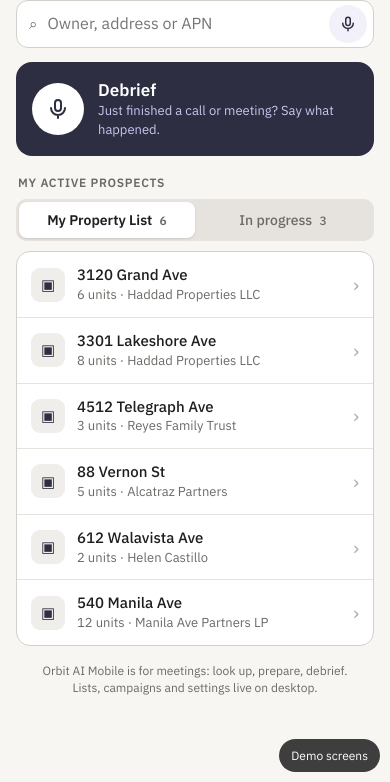
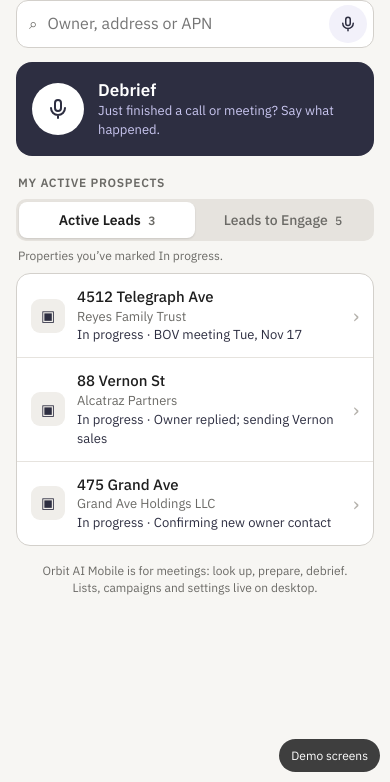
Before and after one commit to jpederson211/pls-demo, a plain HTML site: page mobile/index.html in a window 390 px wide. Shown: the part 62-844 px from the top of the page. Drawn offline with Linux system fonts and the light colour scheme.

Commit message:
Orbit AI Mobile: Home toggles Active Leads / Leads to Engage
Active Leads = properties marked In progress. Leads to Engage = Orbit AI
suggestions from recent signals, untouched ~60 days, each with a reason.

Co-Authored-By: Claude Opus 5.5 <noreply@anthropic.com>
Claude-Session: https://claude.ai/code/session_01VbRkhoXZY2H8x9UTT7wn69

```diff
--- a/mobile/index.html
+++ b/mobile/index.html
@@ -324,6 +324,8 @@ var OWNERS = {
   castillo:{ name:'Helen Castillo', contact:'Helen Castillo', first:'Helen', phone:'(510) 555-0129', kind:'Individual · out of area',
     signal:['Scanned the QR code yesterday','Recent activity postcard, delivered Nov 9'], props:['walavista612'],
     touches:[{id:'c1',date:'Yesterday',who:'Owner',how:'QR',prop:'612 Walavista Ave',out:'Scanned',sum:'Viewed the 94610 sales page for about two minutes.',notes:'Opened the 2-unit sale at 544 Lester Ave.'}] },
+  park1840:{ name:'1840 Park LLC', contact:'No named contact on file', first:'the owner', phone:'(510) 555-0150', kind:'LLC · single building',
+    signal:['Long hold, never contacted','Owned 1840 Park Blvd for 19 years'], props:['park1840'], touches:[] },
   manila:{ name:'Manila Ave Partners LP', contact:'Robert Lin', first:'Robert', phone:'(510) 555-0174', kind:'Limited partnership',
     signal:['Loan likely comes due in 2027','Last touch was a July email'], props:['manila540'],
     touches:[{id:'m1',date:'Jul 9',who:'Edson Ruiz',how:'Email',prop:'540 Manila Ave',out:'Opened',sum:'Recent activity flyer.',notes:'Opened.'}] }
@@ -343,6 +345,7 @@ var PROPS = {
   lee412:{a:'412 Lee St',z:'94610',u:4,o:'alcatraz',held:'since 2017',apn:'010-0799-024'},
   grand475:{a:'475 Grand Ave',z:'94610',u:12,o:'grandave',held:'since 2004',apn:'010-0806-002',sig:'Mailing address changed'},
   walavista612:{a:'612 Walavista Ave',z:'94610',u:2,o:'castillo',held:'since 1998',apn:'011-0870-012',sig:'QR scan yesterday'},
+  park1840:{a:'1840 Park Blvd',z:'94606',u:8,o:'park1840',held:'since 2007',apn:'022-0341-015',sig:'Held 19 years; never contacted'},
   manila540:{a:'540 Manila Ave',z:'94609',u:12,o:'manila',held:'since 2010',apn:'013-1131-008',sig:'Loan likely due 2027'}
 };
 var BRIEF = {
@@ -427,12 +430,13 @@ function home(){
     else b+='<div class="banner"><div><b>Uploading your debrief…</b>Recorded '+S.queued.at+' · '+S.queued.len+'</div></div>';
   }
   if(S.draft) b+='<div class="banner"><div style="flex:1"><b>Finish your debrief</b>'+esc(S.draft.label)+'</div><button class="btn sm primary" onclick="resumeDraft()">Finish</button></div>';
-  var tab=S.homeTab||'mine';
-  var MY=['grand3120','lakeshore3301','telegraph4512','vernon88','walavista612','manila540'];
-  var INP=[['telegraph4512','BOV meeting Tue, Nov 17'],['vernon88','Owner replied; sending Vernon sales'],['grand475','Confirming new owner contact']];
-  var rec=tab==='mine'?MY.map(function(k){return liProp(k)}).join(''):
-    INP.map(function(x){var p=PROPS[x[0]];return '<div class="li" onclick="go(\'property/'+x[0]+'\')"><span class="ic">▣</span><span class="tx"><b>'+esc(p.a)+'</b><span>'+esc(OWNERS[p.o].name)+'</span><span style="color:var(--navy)">In progress · '+esc(x[1])+'</span></span><span class="chev">›</span></div>'}).join('');
-  var seg='<div class="seg"><button class="'+(tab==='mine'?'on':'')+'" onclick="S.homeTab=\'mine\';home()">My Property List <span>6</span></button><button class="'+(tab==='inp'?'on':'')+'" onclick="S.homeTab=\'inp\';home()">In progress <span>3</span></button></div>';
+  var tab=S.homeTab||'active';
+  var ACTIVE=[['telegraph4512','BOV meeting Tue, Nov 17'],['vernon88','Owner replied; sending Vernon sales'],['grand475','Confirming new owner contact']];
+  var ENGAGE=[['grand3120','Loan matures in 58 days; no broker conversation in 5 months'],['walavista612','Owner scanned the postcard QR code yesterday'],['manila540','Loan likely due 2027; last touch was a July email'],['lakeshore3301','Loan estimated for 2027; never called'],['park1840','Held 19 years; never contacted']];
+  function row(x,label){var p=PROPS[x[0]];return '<div class="li" onclick="go(\'property/'+x[0]+'\')"><span class="ic">'+(tab==='engage'?'✦':'▣')+'</span><span class="tx"><b>'+esc(p.a)+'</b><span>'+esc(OWNERS[p.o].name)+'</span><span style="color:var(--navy);white-space:normal">'+label+esc(x[1])+'</span></span><span class="chev">›</span></div>'}
+  var rec=tab==='active'?ACTIVE.map(function(x){return row(x,'In progress · ')}).join(''):ENGAGE.map(function(x){return row(x,'Why: ')}).join('');
+  var seg='<div class="seg"><button class="'+(tab==='active'?'on':'')+'" onclick="S.homeTab=\'active\';home()">Active Leads <span>'+ACTIVE.length+'</span></button><button class="'+(tab==='engage'?'on':'')+'" onclick="S.homeTab=\'engage\';home()">Leads to Engage <span>'+ENGAGE.length+'</span></button></div>'+
+    '<div class="xs mute" style="margin:-4px 2px 8px">'+(tab==='active'?'Properties you’ve marked In progress.':'Suggested by Orbit AI from recent signals. Not touched by the team in about 60 days.')+'</div>';
   $app.innerHTML='<div class="scroll" style="padding-top:8px">'+
     '<div class="hello"><h1>Orbit AI Mobile</h1><div class="avatar">NJ</div></div>'+
     '<div class="search"><span class="mute">⌕</span><input id="q" placeholder="Owner, address or APN" autocomplete="off" onkeydown="if(event.key===\'Enter\')go(\'search/\'+encodeURIComponent(this.value))" oninput="liveSearch(this.value)"><button class="mic" aria-label="Search by voice" onclick="voiceSearch()">'+ICON.mic+'</button></div>'+
@@ -833,7 +837,7 @@ function iosAlert(){var a=document.createElement('div');a.className='alert';a.in
 /* ---------------- review guide ---------------- */
 var STEPS=[
   ['Main path',[
-    ['1 · Home','Search, Debrief, My active prospects (My list / In progress)',function(){fresh();go('home')}],
+    ['1 · Home','Search, Debrief, Active Leads / Leads to Engage',function(){fresh();go('home')}],
     ['2 · Find an owner','Type “Haddad” or tap the mic',function(){fresh();go('search/Haddad')}],
     ['3 · Owner record','Signal, buildings, team touch history, statements',function(){fresh();go('owner/haddad')}],
     ['4 · Attack Brief','Suggested Strategy first: how to re-open a cold owner',function(){fresh();go('brief/haddad')}],
```
